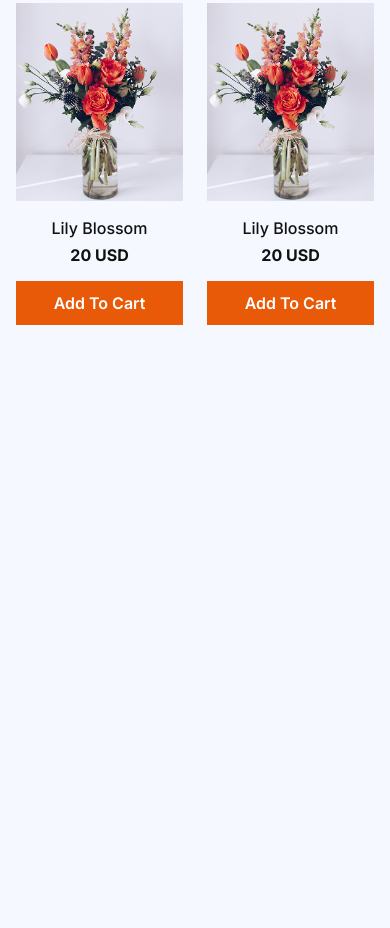
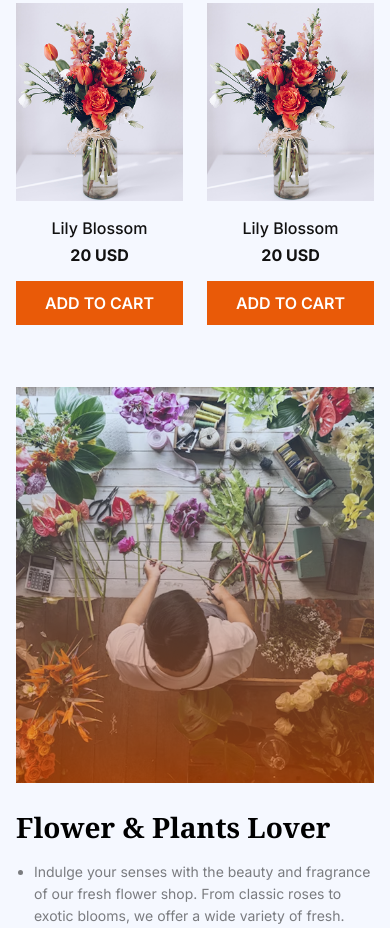
Before and after one commit to AbrarulRhythm/assignment-02, a plain HTML site: page index.html in a window 390 px wide. Shown: the part 1811-2739 px from the top of the page. Before the commit the page ends 2164 px from the top, so only its background shows below. Drawn offline with Linux system fonts and the light colour scheme.

Commit message:
added plants lover section

```diff
--- a/assets/css/responsive.css
+++ b/assets/css/responsive.css
@@ -294,6 +294,32 @@
         max-width: none;
         z-index: 0;
     }
+
+    /* [ Plants Lover Section Style ] */
+    /*================================================== */
+    .plants-lover {
+        margin-top: 58px;
+    }
+
+    .plants-lover .poster-side {
+        padding-right: 12px;
+    }
+
+    .plant-lover-image {
+        width: 60%;
+        margin: auto;
+        margin-bottom: 38px;
+    }
+
+    .plant-lover-image .badge {
+        top: -109px;
+        right: -78px;
+        width: 240px;
+    }
+
+    .plant-lover-content h2 {
+        font-size: 2.25rem;
+    }
 }
 
 @media screen and (max-width:767px) {
@@ -376,4 +402,40 @@
     .flower-card-wrap .content h4 {
         font-size: 1rem;
     }
+
+    .flower-card-wrap .content button {
+        padding: 0.75rem 0;
+    }
+
+    /* [ Plants Lover Section Style ] */
+    /*================================================== */
+    .plants-lover.section-pt {
+        padding-top: 34px;
+    }
+
+    .section-pt {
+        margin-top: auto;
+    }
+
+    .plant-lover-image {
+        width: 100%;
+        margin-bottom: 24px;
+    }
+
+    .plant-lover-image .badge {
+        display: none;
+    }
+
+    .plant-lover-content h2 {
+        font-size: 1.75rem;
+        margin-bottom: 16px;
+    }
+
+    .plant-lover-content ul li {
+        font-size: 0.875rem;
+    }
+
+    .plant-lover-content ul li:not(:last-child) {
+        margin-bottom: 16px;
+    }
 }
--- a/assets/css/style.css
+++ b/assets/css/style.css
@@ -20,6 +20,7 @@ File Description: Main css file of the template
     + Header Style
     + Hero Section Style
     + Our Plants Section Style
+    + Plants Lover Section Style
 ------------------------------------------------------------------*/
 
 /* [ General ] */
@@ -432,4 +433,54 @@ p {
 .flower-card-wrap .content button {
     width: 100%;
     margin-top: 16px;
+    text-transform: uppercase;
 }
+
+/* [ Plants Lover Section Style ] */
+/*================================================== */
+.plants-lover {
+    margin-top: 88px;
+}
+
+.plants-lover .row {
+    align-items: center;
+}
+
+.plants-lover .poster-side {
+    padding-right: 60px;
+}
+
+.plant-lover-image {
+    position: relative;
+}
+
+.plant-lover-image .poster-img img {
+    width: 100%;
+}
+
+.plant-lover-image .badge {
+    position: absolute;
+    top: -127px;
+    right: -90px;
+    width: 286px;
+}
+
+.plant-lover-content h2 {
+    font-size: 3.75rem;
+    font-weight: 700;
+    margin-bottom: 20px;
+}
+
+.plant-lover-content ul {
+    list-style-position: outside;
+    padding-left: 18px;
+}
+
+.plant-lover-content ul li {
+    list-style: unset;
+    line-height: 1.6;
+}
+
+.plant-lover-content ul li:not(:last-child) {
+    margin-bottom: 20px;
+}
--- a/index.html
+++ b/index.html
@@ -212,6 +212,36 @@
             </section>
             <!-- Our Plants Section End -->
 
+            <!-- Plants Lover Section -->
+            <section id="plants-lover" class="plants-lover section-pt">
+                <div class="container">
+                    <div class="row">
+                        <div class="col-md-12 col-lg-6 poster-side">
+                            <div class="plant-lover-image">
+                                <div class="poster-img">
+                                    <img src="assets/images/flower-store.png" alt="Plant Lover Image">
+                                </div>
+                                <img class="badge" src="assets/images/trusted-badge.png" alt="Trusted Badge">
+                            </div>
+                        </div>
+                        <div class="col-md-12 col-lg-6">
+                            <div class="plant-lover-content">
+                                <h2>Flower & Plants Lover</h2>
+                                <ul>
+                                    <li>Indulge your senses with the beauty and fragrance of our fresh flower shop. From
+                                        classic roses to exotic blooms, we offer a wide variety of fresh.</li>
+                                    <li>Indulge your senses with the beauty and fragrance of our fresh flower shop. From
+                                        classic roses to exotic blooms, we offer a wide variety of fresh.</li>
+                                    <li>Indulge your senses with the beauty and fragrance of our fresh flower shop. From
+                                        classic roses to exotic blooms, we offer a wide variety of fresh.</li>
+                                </ul>
+                            </div>
+                        </div>
+                    </div>
+                </div>
+            </section>
+            <!-- Plants Lover Section End -->
+
         </main>
         <!-- ===== Main End ===== -->
 
```
